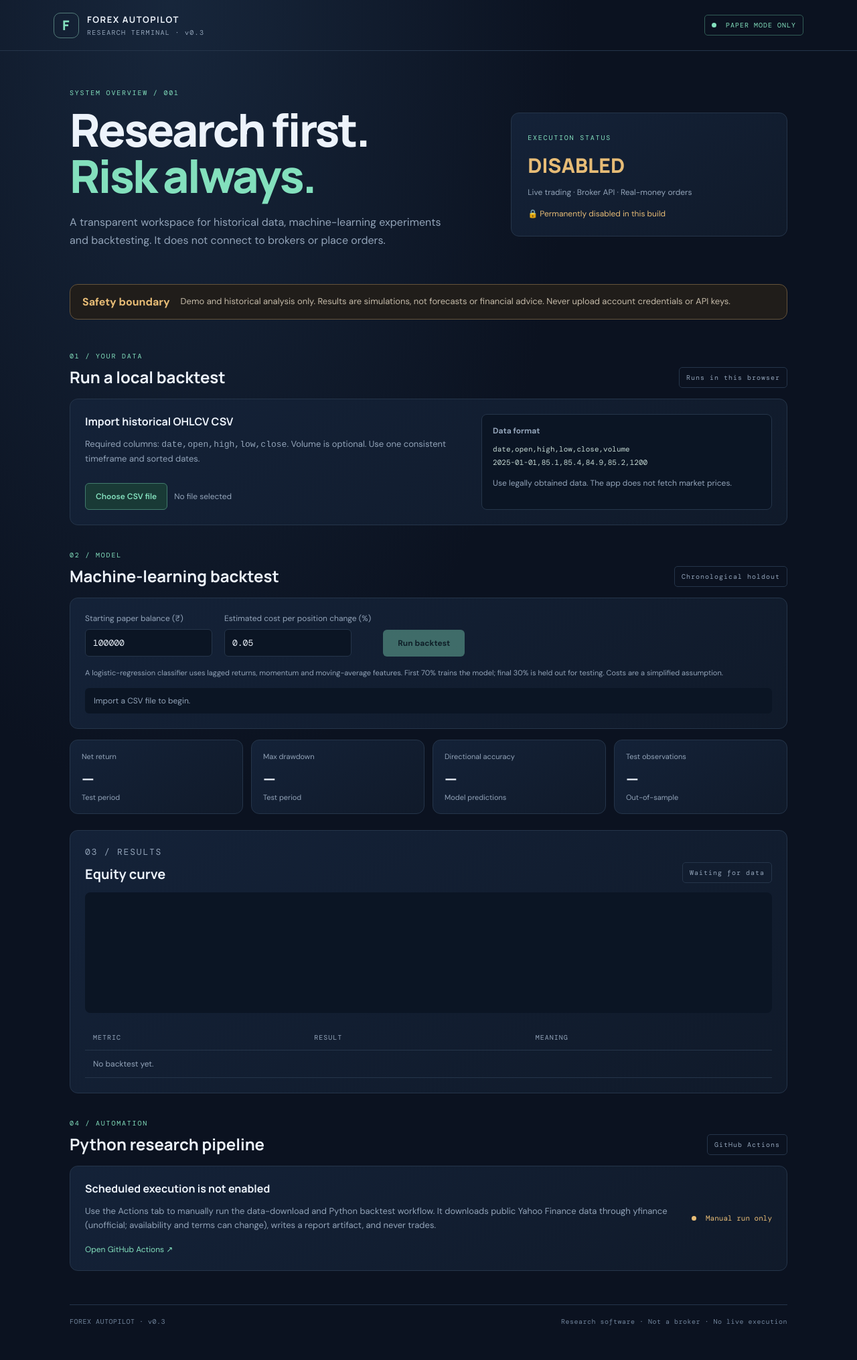
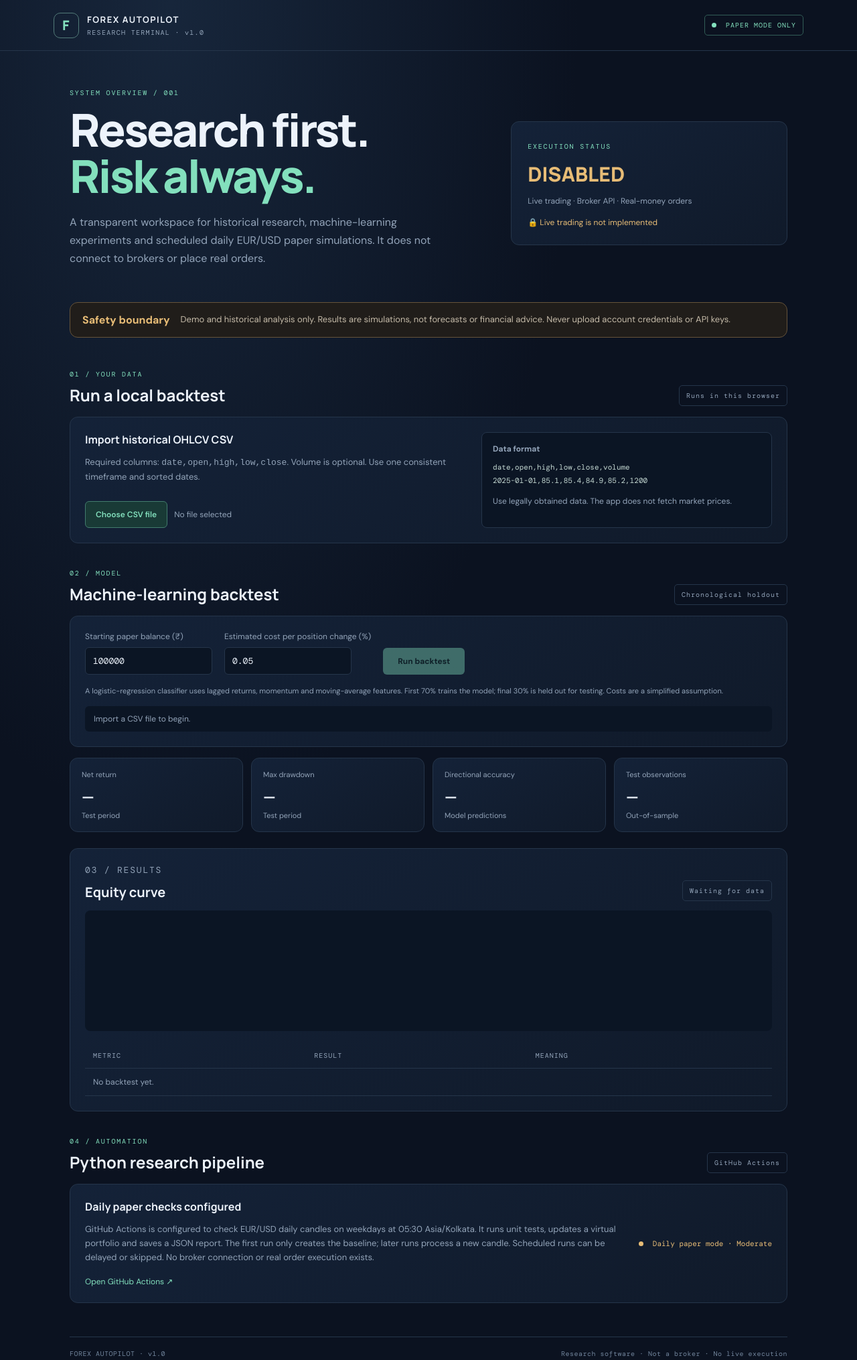
Before and after one commit to anasmalwadawala-maker/forex-autopilot, a plain HTML site: page index.html in a window 1280 px wide. Shown: the whole page at 67% size. Drawn offline with nearby package versions, Linux system fonts and the light colour scheme.

Commit message:
Update dashboard for v1.0 daily paper mode

```diff
--- a/index.html
+++ b/index.html
@@ -8,9 +8,9 @@
   <link rel="stylesheet" href="assets/styles.css">
 </head>
 <body>
-<header class="topbar"><a class="brand" href="./"><span class="brand-mark">F</span><span>FOREX <b>AUTOPILOT</b><small>RESEARCH TERMINAL · v0.3</small></span></a><span class="status"><i></i> PAPER MODE ONLY</span></header>
+<header class="topbar"><a class="brand" href="./"><span class="brand-mark">F</span><span>FOREX <b>AUTOPILOT</b><small>RESEARCH TERMINAL · v1.0</small></span></a><span class="status"><i></i> PAPER MODE ONLY</span></header>
 <main class="wrap">
-  <section class="hero"><div><p class="eyebrow">SYSTEM OVERVIEW / 001</p><h1>Research first.<br><em>Risk always.</em></h1><p class="sub">A transparent workspace for historical data, machine-learning experiments and backtesting. It does not connect to brokers or place orders.</p></div><div class="hero-card"><span class="eyebrow">EXECUTION STATUS</span><strong>DISABLED</strong><p>Live trading · Broker API · Real-money orders</p><span class="lock">🔒 Permanently disabled in this build</span></div></section>
+  <section class="hero"><div><p class="eyebrow">SYSTEM OVERVIEW / 001</p><h1>Research first.<br><em>Risk always.</em></h1><p class="sub">A transparent workspace for historical research, machine-learning experiments and scheduled daily EUR/USD paper simulations. It does not connect to brokers or place real orders.</p></div><div class="hero-card"><span class="eyebrow">EXECUTION STATUS</span><strong>DISABLED</strong><p>Live trading · Broker API · Real-money orders</p><span class="lock">🔒 Live trading is not implemented</span></div></section>
   <section class="notice"><b>Safety boundary</b><span>Demo and historical analysis only. Results are simulations, not forecasts or financial advice. Never upload account credentials or API keys.</span></section>
   <section class="section-head"><div><p class="eyebrow">01 / YOUR DATA</p><h2>Run a local backtest</h2></div><span class="tag">Runs in this browser</span></section>
   <section class="panel upload-panel"><div class="upload-copy"><h3>Import historical OHLCV CSV</h3><p>Required columns: <code>date,open,high,low,close</code>. Volume is optional. Use one consistent timeframe and sorted dates.</p><label class="file-button" for="csvFile">Choose CSV file</label><input id="csvFile" type="file" accept=".csv,text/csv"><span id="fileName" class="muted">No file selected</span></div><div class="data-hint"><b>Data format</b><code>date,open,high,low,close,volume<br>2025-01-01,85.1,85.4,84.9,85.2,1200</code><small>Use legally obtained data. The app does not fetch market prices.</small></div></section>
@@ -19,8 +19,8 @@
   <section class="metrics" id="metrics" aria-live="polite"><article class="metric"><span>Net return</span><strong>—</strong><small>Test period</small></article><article class="metric"><span>Max drawdown</span><strong>—</strong><small>Test period</small></article><article class="metric"><span>Directional accuracy</span><strong>—</strong><small>Model predictions</small></article><article class="metric"><span>Test observations</span><strong>—</strong><small>Out-of-sample</small></article></section>
   <section class="panel results"><div class="section-head inner"><div><p class="eyebrow">03 / RESULTS</p><h2>Equity curve</h2></div><span id="resultLabel" class="tag">Waiting for data</span></div><canvas id="equity" height="180" aria-label="Backtest equity curve"></canvas><div class="table-wrap"><table><thead><tr><th>Metric</th><th>Result</th><th>Meaning</th></tr></thead><tbody id="detailRows"><tr><td colspan="3">No backtest yet.</td></tr></tbody></table></div></section>
   <section class="section-head"><div><p class="eyebrow">04 / AUTOMATION</p><h2>Python research pipeline</h2></div><span class="tag">GitHub Actions</span></section>
-  <section class="panel pipeline"><div><h3>Scheduled execution is not enabled</h3><p>Use the Actions tab to manually run the data-download and Python backtest workflow. It downloads public Yahoo Finance data through yfinance (unofficial; availability and terms can change), writes a report artifact, and never trades.</p><a class="text-link" href="https://github.com/anasmalwadawala-maker/forex-autopilot/actions">Open GitHub Actions ↗</a></div><div class="pipeline-state"><span class="dot"></span> Manual run only</div></section>
-  <footer><span>FOREX AUTOPILOT · v0.3</span><span>Research software · Not a broker · No live execution</span></footer>
+  <section class="panel pipeline"><div><h3>Daily paper checks configured</h3><p>GitHub Actions is configured to check EUR/USD daily candles on weekdays at 05:30 Asia/Kolkata. It runs unit tests, updates a virtual portfolio and saves a JSON report. The first run only creates the baseline; later runs process a new candle. Scheduled runs can be delayed or skipped. No broker connection or real order execution exists.</p><a class="text-link" href="https://github.com/anasmalwadawala-maker/forex-autopilot/actions">Open GitHub Actions ↗</a></div><div class="pipeline-state"><span class="dot"></span> Daily paper mode · Moderate</div></section>
+  <footer><span>FOREX AUTOPILOT · v1.0</span><span>Research software · Not a broker · No live execution</span></footer>
 </main>
 <script src="assets/app.js"></script>
 </body></html>
```
